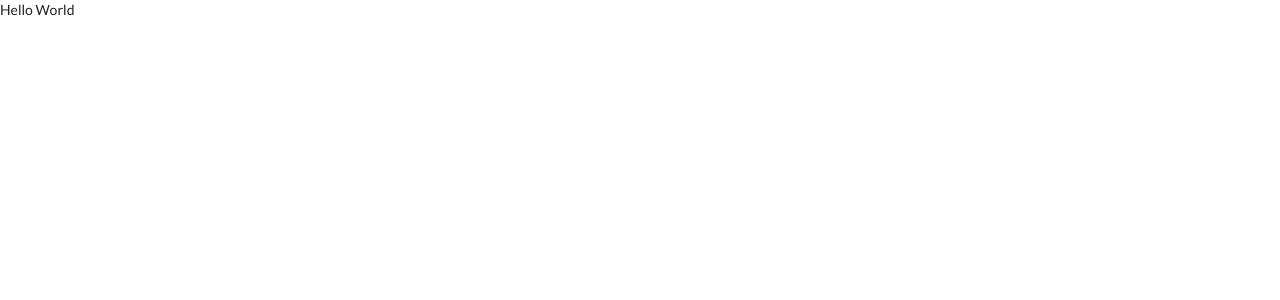
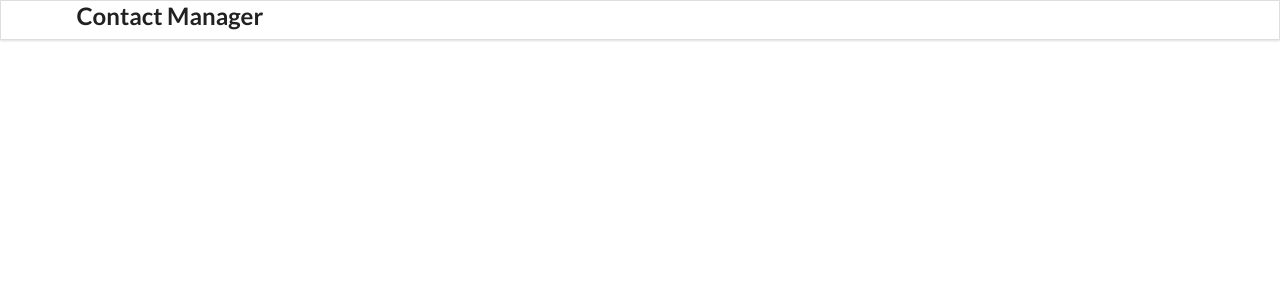
Before and after one commit to durveshramane26/Contact-App, a React (Create React App) app: page / in a window 1280 px wide. Shown: the top 300 px of the page. Built offline with nearby package versions, Linux system fonts and the light colour scheme.

Commit message:
Added Header Component

```diff
--- a/src/Components/App.js
+++ b/src/Components/App.js
@@ -1,8 +1,16 @@
+import React from 'react';
 import './App.css';
+import Header from "./Header";
+import AddContact from "./AddContact";
+import ContactList from "./ContactList";
 
 function App() {
   return (
-    <div>Hello World</div>
+    <div>
+      <Header />
+      {/*<AddContact />
+      <ContactList /> 8*/}
+    </div>
   );
 }
 
--- a/src/Components/Header.js
+++ b/src/Components/Header.js
@@ -0,0 +1,13 @@
+import React from "react";
+
+const Header = () => {
+  return (
+    <div className="ui fixed menu">
+      <div className="ui container center">
+        <h2>Contact Manager</h2>
+      </div>
+    </div>
+  );
+};
+
+export default Header;
```
